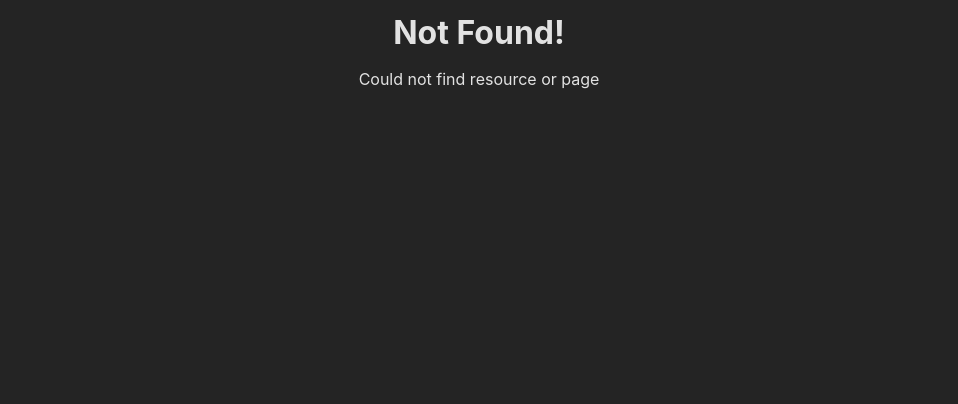
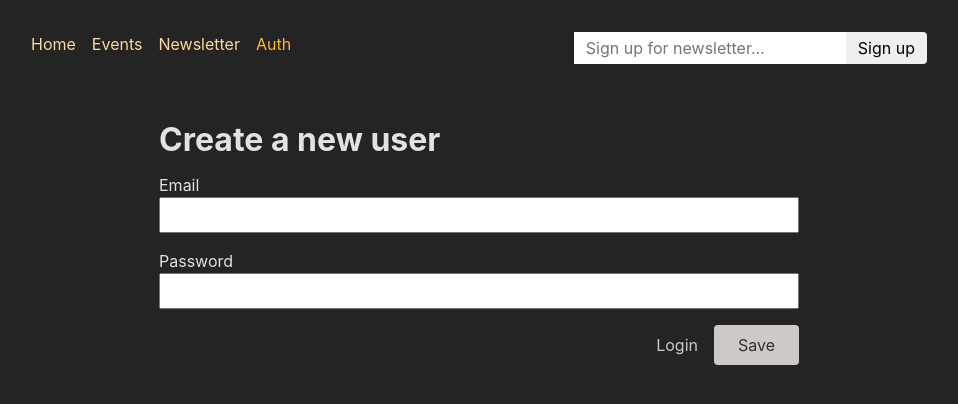
Before and after one commit to malamud3/Routers, a React (Create React App) app in the folder frontend/: page /auth in a window 1280 px wide. Before the commit this address had no page. Shown: the top 404 px of the page, without its empty margins (161-1119 px from the left). Built offline with nearby package versions, Linux system fonts and the light colour scheme.

Commit message:
Changes to be committed: 	modified:   frontend/src/App.js 	new file:   frontend/src/Pages/Authentication.jsx 	new file:   frontend/src/components/AuthForm.jsx 	new file:   frontend/src/components/AuthForm.module.css 	modified:   frontend/src/components/MainNavigation.jsx

```diff
--- a/frontend/src/App.js
+++ b/frontend/src/App.js
@@ -12,6 +12,7 @@ import EventRoot from './routers/EventRoot';
 import ErrorPage from './pages/ErrorPage';
 import { action as formAction } from './components/EventForm';
 import NewsletterPage, { action as newsletterAction } from './pages/Newsletter';
+import AuthenticationPage, { AuthAction } from './pages/Authentication';
 
 const router = createBrowserRouter([
   {
@@ -50,6 +51,11 @@ const router = createBrowserRouter([
         element: <NewsletterPage />,
         action: newsletterAction,
       },
+      {
+        path: 'auth',
+        element: <AuthenticationPage />,
+        action: AuthAction,
+      },
     ],
   },
 ]);
--- /dev/null
+++ b/frontend/src/Pages/Authentication.jsx
@@ -0,0 +1,49 @@
+import { redirect } from 'react-router-dom';
+import AuthForm from '../components/AuthForm';
+
+function AuthenticationPage() {
+  return <AuthForm />;
+}
+
+export default AuthenticationPage;
+
+export const AuthAction = async (req) => {
+  console.log('dafawe');
+
+  const searchParams = new URL(req.url).searchParams;
+  const mode = searchParams?.get('mode') || 'login';
+
+  if (mode !== 'login' && mode !== 'singup') {
+    throw new Response(JSON.stringify({ message: 'Unkow mode' }), {
+      status: 422,
+    });
+  }
+
+  const data = await req.formData();
+  console.log(data);
+  if (!data) {
+    console.log('dafawe');
+  }
+  const authData = {
+    email: data.get('email'),
+    password: data.get('password'),
+  };
+  const res = await fetch('http://localhost:8080/' + mode, {
+    method: 'POST',
+    headers: {
+      'Content-Type': 'application/json',
+    },
+    body: JSON.stringify(authData),
+  });
+
+  if (res.status === 422 || res.status === 401) {
+    return res;
+  }
+
+  if (!res.ok) {
+    throw new Response(JSON.stringify({ message: 'fetch failed' }), {
+      status: 500,
+    });
+  }
+  return redirect('/');
+};
--- /dev/null
+++ b/frontend/src/components/AuthForm.jsx
@@ -0,0 +1,33 @@
+import { Form, Link, useSearchParams } from 'react-router-dom';
+
+import classes from './AuthForm.module.css';
+
+function AuthForm() {
+  const [searchParams, setSearchParams] = useSearchParams();
+
+  const isLogin = searchParams.get('mode') === 'login';
+
+  return (
+    <>
+      <Form method="post" className={classes.form}>
+        <h1>{isLogin ? 'Log in' : 'Create a new user'}</h1>
+        <p>
+          <label htmlFor="email">Email</label>
+          <input id="email" type="email" name="email" required />
+        </p>
+        <p>
+          <label htmlFor="image">Password</label>
+          <input id="password" type="password" name="password" required />
+        </p>
+        <div className={classes.actions}>
+          <Link to={`?mode=${isLogin ? 'signup' : 'login'}`}>
+            {isLogin ? 'Create new user' : 'Login'}
+          </Link>
+          <button>Save</button>
+        </div>
+      </Form>
+    </>
+  );
+}
+
+export default AuthForm;
--- /dev/null
+++ b/frontend/src/components/AuthForm.module.css
@@ -0,0 +1,48 @@
+.form {
+  max-width: 40rem;
+  margin: 2rem auto;
+}
+
+.form label,
+.form input,
+.form textarea {
+  display: block;
+  width: 100%;
+}
+
+.form input,
+.form textarea {
+  font: inherit;
+  padding: 0.25rem;
+}
+
+.actions {
+  display: flex;
+  gap: 1rem;
+  justify-content: flex-end;
+  align-items: center;
+}
+
+.actions button {
+  font: inherit;
+  cursor: pointer;
+  padding: 0.5rem 1.5rem;
+  border-radius: 4px;
+  background-color: var(--color-gray-300);
+  color: var(--color-gray-800);
+  border: none;
+}
+
+.actions a {
+  text-decoration: none;
+  background-color: transparent;
+  color: var(--color-gray-300);
+}
+
+.actions button:hover {
+  background-color: var(--color-primary-300);
+}
+
+.actions a:hover {
+  background-color: var(--color-gray-800);
+}
--- a/frontend/src/components/MainNavigation.jsx
+++ b/frontend/src/components/MainNavigation.jsx
@@ -39,6 +39,17 @@ function MainNavigation() {
               Newsletter
             </NavLink>
           </li>
+          <li>
+            <NavLink
+              to="/auth"
+              className={({ isActive }) =>
+                isActive ? classes.active : undefined
+              }
+              end
+            >
+              Auth
+            </NavLink>
+          </li>
         </ul>
       </nav>
       <NewsletterSignup />
```
